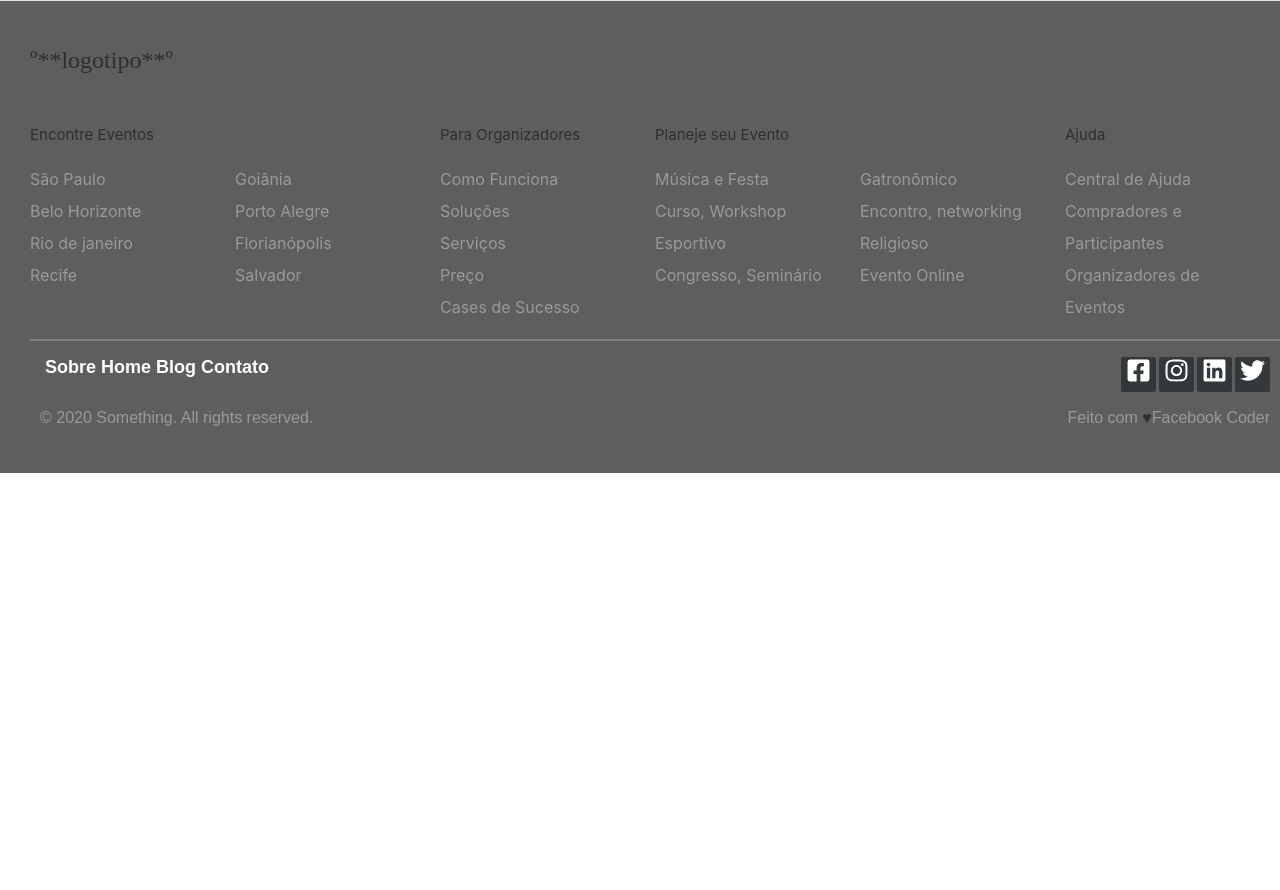
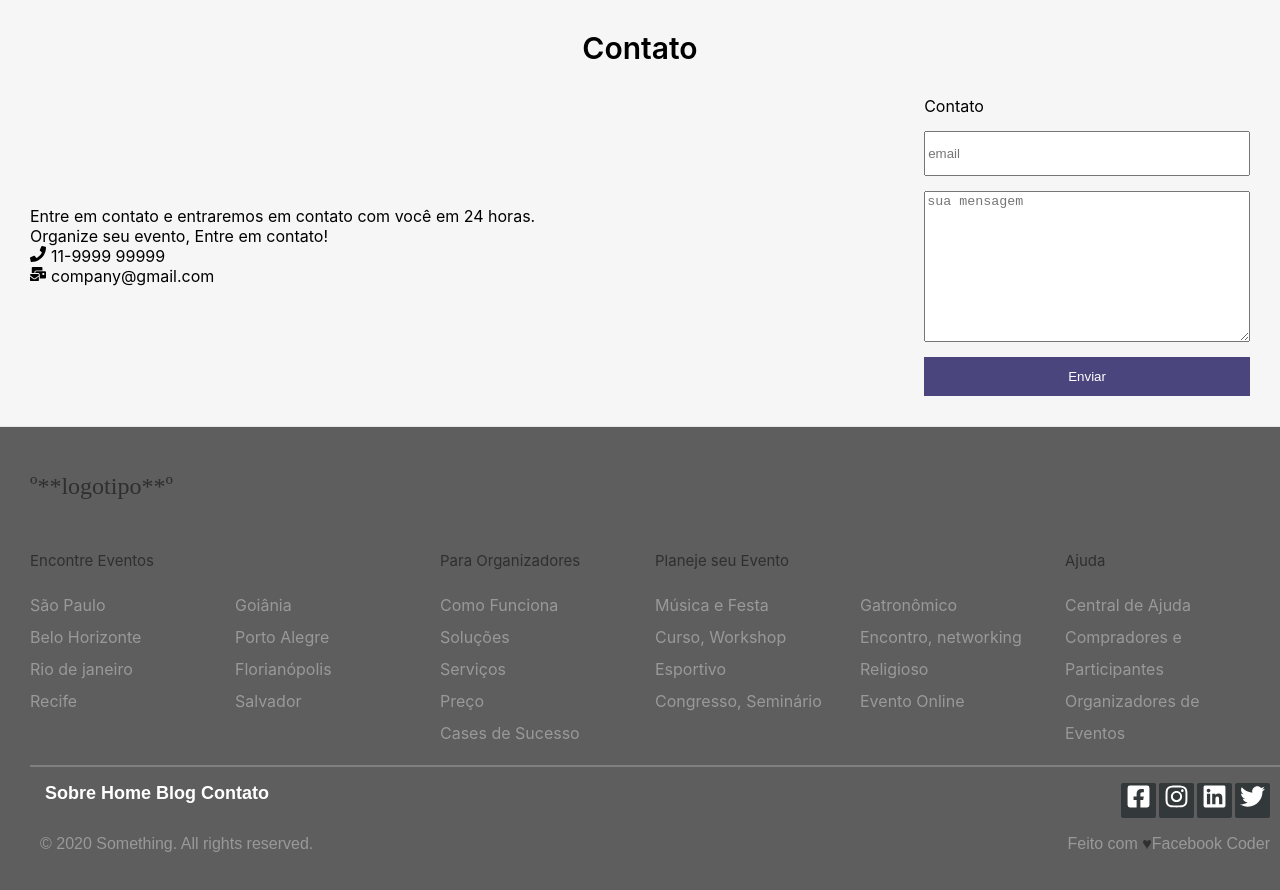
Before and after one commit to lvilelas/PI-estacao-hack, a React (Create React App) app: page / in a window 1280 px wide. Shown: the top 890 px of the page. Before the commit the page ends 800 px from the top, so only its background shows below. Built offline with nearby package versions, Linux system fonts and the light colour scheme.

Commit message:
Add componente Contact-Container and Page Contac

```diff
--- a/src/App.js
+++ b/src/App.js
@@ -1,11 +1,11 @@
 import React from 'react';
 import './App.css';
-import Footer from './components/footer/Footer';
+import PageContato from './pages/PageContato'
 
 function App() {
   return (
 
-    <Footer/>
+    <PageContato />
 
 
   );
--- /dev/null
+++ b/src/components/ContactContainer/ContactContainer.js
@@ -0,0 +1,39 @@
+import React from 'react'
+import '../ContactContainer/contact.css'
+import { FaPhone, FaMailBulk, FaLinkedin, FaTwitter } from 'react-icons/fa';
+
+export default function ContactContainer() {
+    return (
+        <div className='contact-container bg-grey'>
+            <span className="div-title">Contato</span>
+            <div className='contact-form'>
+                <div id='sect1'>
+                    <span>Entre em contato e entraremos em contato com você em 24 horas.</span>
+                    <span>
+
+                        Organize seu evento, Entre em contato!
+                  </span>
+                    <span>
+                        <i href="#"><FaPhone /></i>
+                      11-9999 99999
+                  </span>
+                    <span>
+                        <i href="#"><FaMailBulk /></i>
+                      company@gmail.com
+                  </span>
+                </div>
+
+                <div id='sect2'>
+                    <span>
+                        Contato
+                  </span>
+
+                    <input type="text" placeholder="email" className="input-field" />
+                    <textarea name="" id="" cols="30" rows="10" placeholder="sua mensagem"></textarea>
+                    <button className="contact-btn">Enviar</button>
+                </div>
+            </div>
+        </div>
+    );
+
+}
--- /dev/null
+++ b/src/components/ContactContainer/contact.css
@@ -0,0 +1,67 @@
+
+
+
+.bg-grey{
+  background-color:#f6f6f6;
+}
+
+
+.div-title {
+  font-size: 30px;
+  font-weight: 600;
+}
+
+/*container principal*/
+.contact-container  {
+  flex-flow: column;
+  padding-top: 30px;
+  display: flex;
+  justify-content: space-between;
+  width:100%;
+  align-items: center;
+  margin: 0 auto;
+
+}
+.div-title{
+  text-align: center;
+}
+
+
+.contact-form{
+  display: flex;
+  flex-direction: row;
+  /*flex-flow: row wrap;*/
+  justify-content: space-between;
+  width:100%;
+}
+
+#sect1{
+  width: 100%;
+}
+
+i {
+  margin-right: 5px;
+}
+
+.contact-form > div {
+  width: 500px;
+  max-height: 300px;
+  display: flex;
+  flex-direction: column;
+  justify-content: center;
+  margin: 30px;
+}
+
+.input-field {
+  height: 40px;
+  margin: 15px 0;
+}
+
+.contact-btn {
+  margin-top: 15px;
+  height: 40px;
+  color: white;
+  border: 0;
+  background-color: #4b457e;
+
+}
--- a/src/components/footer/Footer.js
+++ b/src/components/footer/Footer.js
@@ -1,6 +1,6 @@
 import React from 'react';
 import { FaFacebookSquare, FaInstagram, FaLinkedin, FaTwitter } from 'react-icons/fa';
-import '../footer/footer.css'
+import '../Footer/footer.css'
 
 
 const Footer = () => (
--- /dev/null
+++ b/src/pages/PageContato.js
@@ -0,0 +1,13 @@
+import React from 'react';
+import ContactContainer from '../Components/ContactContainer/ContactContainer'
+import Footer from "../Components/Footer/Footer";
+
+
+export default function PageContato() {
+  return (
+    <>
+      <ContactContainer />
+      <Footer />
+    </>
+  )
+}
```
